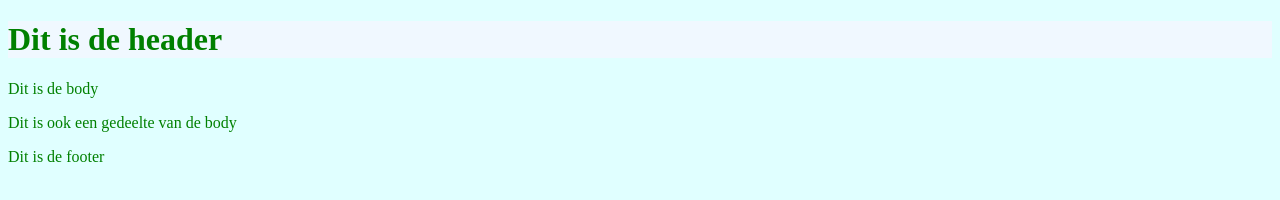
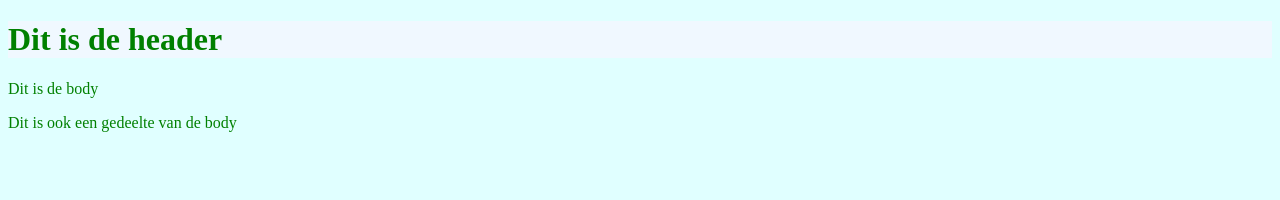
Before and after one commit to Bs1987/gitDemo, a plain HTML site: page index.html in a window 1280 px wide. Drawn offline with Linux system fonts and the light colour scheme.

```diff
--- a/index.html
+++ b/index.html
@@ -15,5 +15,5 @@
 <p>Dit is ook een gedeelte van de body</p>
 
 </body>
-<footer>Dit is de footer</footer>
+
 </html>
```
